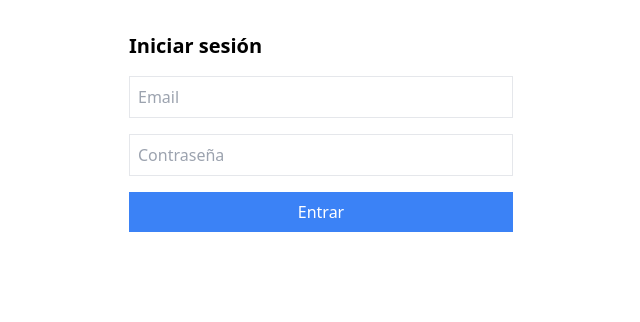
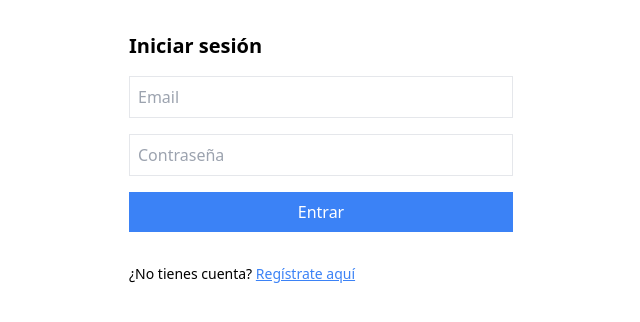
Before and after one commit to cascartu/cyberapp-frontend, a Next.js app: page /login in a window 1280 px wide. Shown: the top 322 px of the page, without its empty margins (319-959 px from the left). Built offline with nearby package versions, Linux system fonts and the light colour scheme.

Commit message:
Update login.js

```diff
--- a/pages/login.js
+++ b/pages/login.js
@@ -25,6 +25,9 @@ export default function Login() {
         <input type="password" placeholder="Contraseña" value={password} onChange={e => setPassword(e.target.value)} className="border p-2" />
         <button className="bg-blue-500 text-white p-2">Entrar</button>
         {message && <p className="text-red-500">{message}</p>}
+        <p className="text-sm mt-4">
+          ¿No tienes cuenta? <a href="/register" className="text-blue-500 underline">Regístrate aquí</a>
+        </p>
       </form>
     </div>
   );
```
